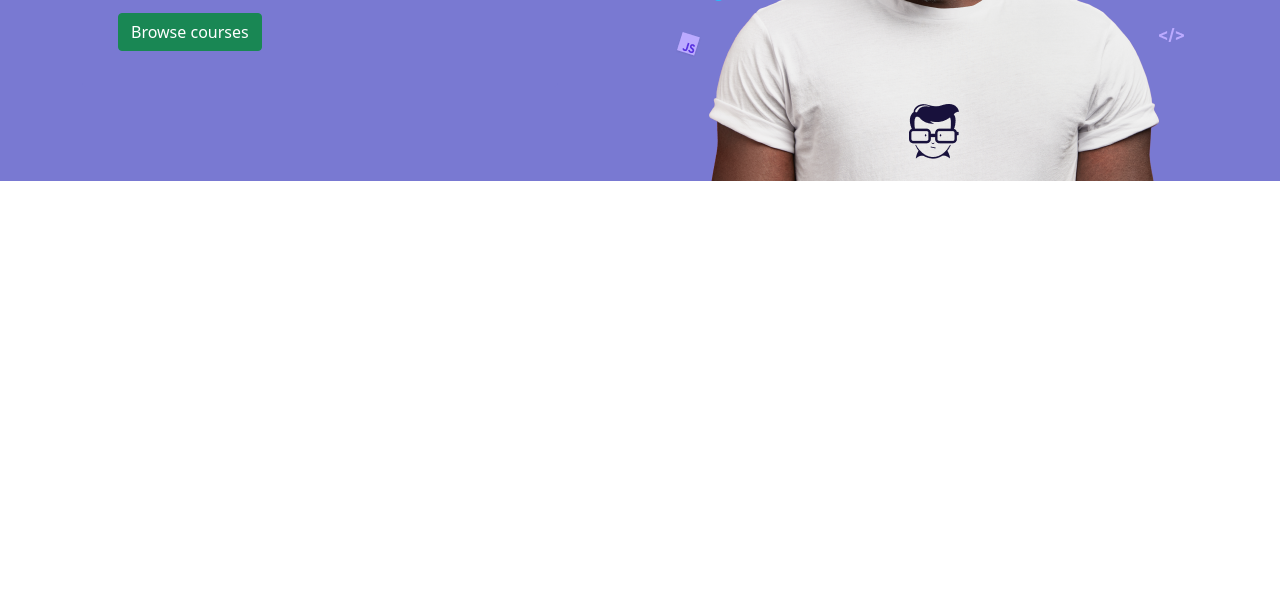
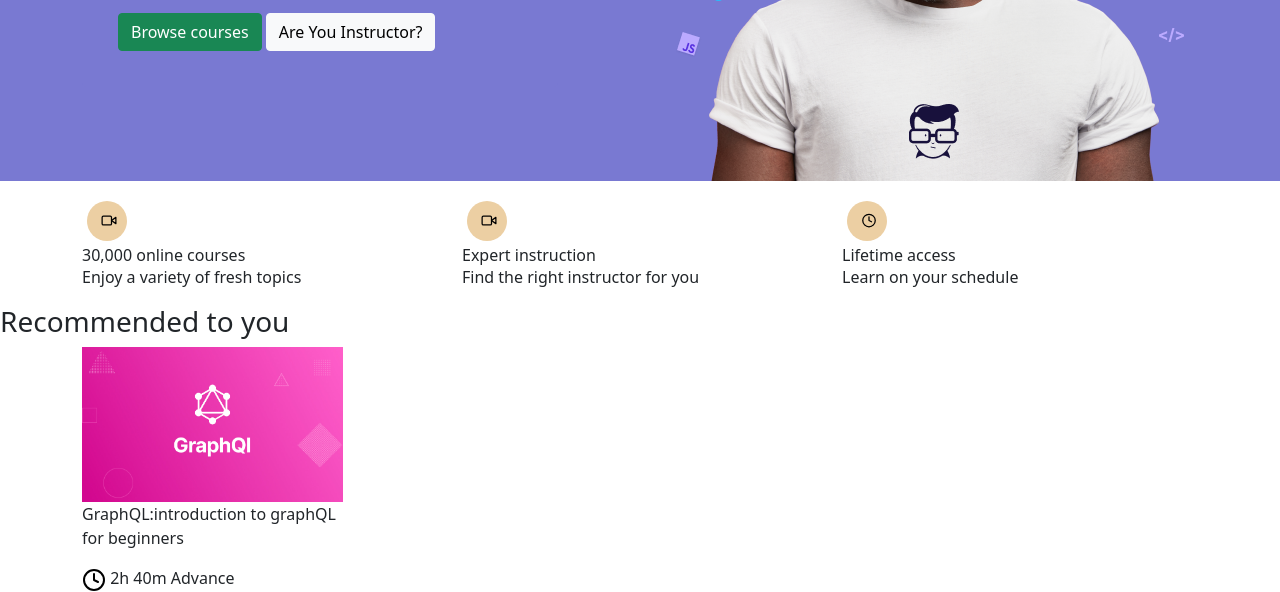
Before and after one commit to okivictor/M3-W11-D5, a plain HTML site: page assets-W8-L1-Hw/assets/index.html in a window 1280 px wide. Shown: the part 283-875 px from the top of the page. Before the commit the page ends 800 px from the top, so only its background shows below. Drawn offline with nearby package versions, Linux system fonts and the light colour scheme.

Commit message:
update code

```diff
--- a/assets-W8-L1-Hw/assets/index.html
+++ b/assets-W8-L1-Hw/assets/index.html
@@ -14,15 +14,15 @@
     />
 
     <title>Hello, world!</title>
-
   </head>
 
   <style>
-section.welcome-webstudents{
+    section.welcome-webstudents {
       background-color: #7979d2;
+      margin-bottom: 15px;
     }
 
-.card{
+    .card {
       background-color: #7979d2;
       color: white;
       margin: 70px;
@@ -30,17 +30,61 @@ section.welcome-webstudents{
       border: 0px;
     }
 
-.card-text{
+    .card-text {
       padding-right: 30px;
     }
+
+    .col{
+        display: flex;
+    }
+
+    .services-img{
+
+        background-color: rgb(236, 207, 163);
+        width: 40px;
+        height: 40px;
+        border-radius: 50%;
+        margin: 5px;
+
+    }
+
+    .services-image{
+
+        width: 30px;
+        height: 15px;
+        position: relative;
+        left: 18%;
+        top: 15%;
+
+    }
+
+    h6{
+        margin: 0;
+    }
+
+    .recommended-img{
+     object-fit: contain;
+     overflow: hidden;
+
+    }
+
+    .col{
+        display: flex;
+        flex-direction: column;
+    }
+
+    .checked {
+  color: orange;
+}
   </style>
-
-
 
   <body>
     <nav class="navbar navbar-expand-lg navbar-light bg-light">
       <div class="container-fluid">
-        <a class="navbar-brand" href="#">Navbar</a>
+
+       <div><img src="logo.svg" alt="" /></div>
+
+
         <button
           class="navbar-toggler"
           type="button"
@@ -127,41 +171,91 @@ section.welcome-webstudents{
       </div>
     </nav>
 
-
-
     <section class="welcome-webstudents">
-        <div class="container-fluid" >
-            <div class="row" >
-                <div class="col-sm-12 col-lg-6" >
-                    <div class="hero-intro" >
+      <div class="container-fluid">
+        <div class="row">
+          <div class="col-sm-12 col-lg-6">
+            <div class="hero-intro">
               <div class="card">
-
                 <div class="card-body">
                   <h2 class="card-title">Welcome Web Students!</h2>
-                              <p class="card-text">Hand-picked instructor and expertely crafted courses, designed for the modern students and entrepreneur.</p>
+                  <p class="card-text">
+                    Hand-picked instructor and expertely crafted courses,
+                    designed for the modern students and entrepreneur.
+                  </p>
                   <a href="#" class="btn btn-success">Browse courses</a>
-
-
+                  <a href="#" class="btn btn-light btn-success"
+                    >Are You Instructor?</a
+                  >
+                </div>
               </div>
             </div>
           </div>
 
+          <div class="col-sm-12 col-lg-6">
+            <img class="hero-image" src="hero-img.png" alt="" />
+          </div>
+        </div>
+      </div>
+    </section>
 
+    <section class="services">
+      <div class="container">
+        <div class="row">
+          <div class="col col-sm-12 col-lg-4">
+            <div class="services-img" ><img class="services-image" src="video.svg" alt="" /></div>
+            <div class="services-text">
+              <h6>30,000 online courses</h6>
+              <p>Enjoy a variety of fresh topics</p>
             </div>
+          </div>
+          <div class="col col-sm-12 col-lg-4">
+            <div class="services-img" ><img class="services-image" src="video.svg" alt="" /></div>
+            <div class="services-text">
+              <h6>Expert instruction</h6>
+              <p>Find the right instructor for you</p>
+            </div>
+          </div>
+          <div class="col col-sm-12 col-lg-4">
+            <div class="services-img" ><img class="services-image" src="clock.svg" alt="" /></div>
+            <div class="services-text">
+              <h6>Lifetime access</h6>
+              <p>Learn on your schedule</p>
+            </div>
+          </div>
+        </div>
+      </div>
+    </section>
 
-                <div class="col-sm-12 col-lg-6" >
-                    <img class="hero-image" src="hero-img.png" alt="">
+    <section class="recommended">
+        <h3>Recommended to you</h3>
+
+        <div class="container">
+            <div class="row">
+                <div class="col col-sm-6 col-lg-3">
+                    <img class="recommended-img" src="course-graphql.jpg" alt="">
+
+                    <div>
+                      <p>GraphQL:introduction to graphQL for beginners</p>
+                      <span><img src="clock.svg" alt=""> 2h 40m</span>
+                      <span>Advance</span>
 
                     </div>
 
                 </div>
 
+
+
             </div>
+
+        </div>
+
+
+
+
+
+
     </section>
-
-    <section class="services"></section>
-
-    <section class="recommended"></section>
 
     <section class="most-popular"></section>
 
```
Also changed, not shown: assets-W8-L1-Hw/assets/camera.svg (added), assets-W8-L1-Hw/assets/clock.svg (added), assets-W8-L1-Hw/assets/video.svg (added). Lines whose indentation alone changed are shown as unchanged.
